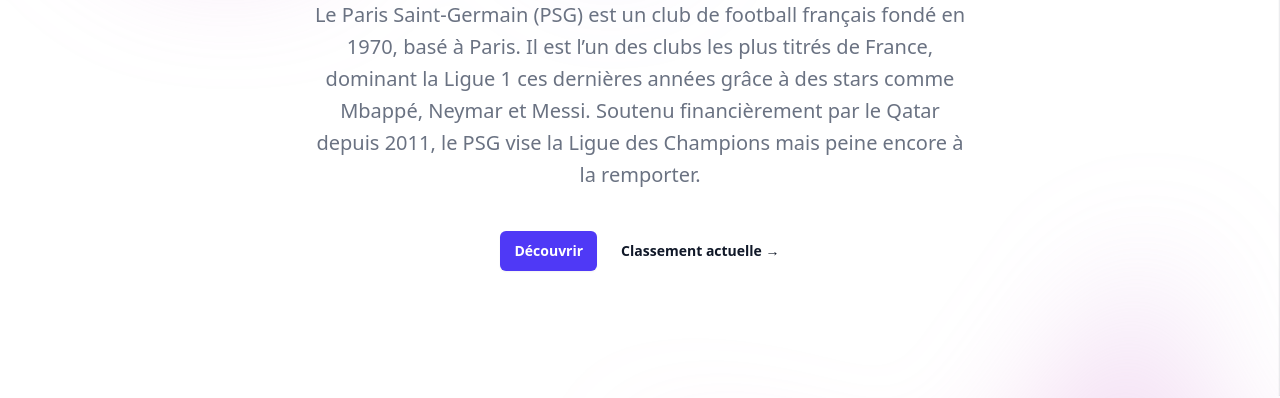
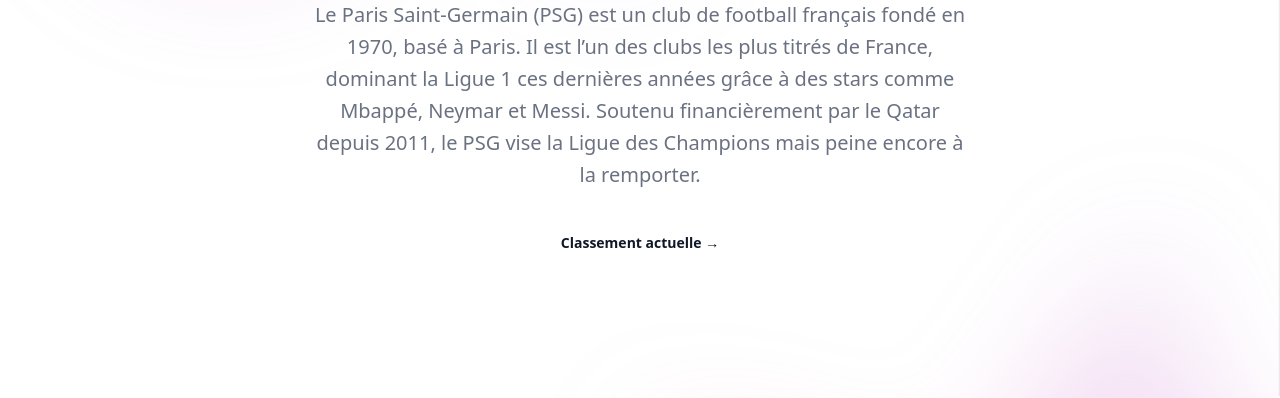
Before and after one commit to ANTSKYYY/AntoineL, a website: page src/index.html in a window 1280 px wide. Shown: the part 405-803 px from the top of the page. Drawn offline with Linux system fonts and the light colour scheme; no server answers.

Commit message:
Update index.html

```diff
--- a/src/index.html
+++ b/src/index.html
@@ -86,8 +86,7 @@
               <h1 class="text-5xl font-semibold tracking-tight text-balance text-gray-700 sm:text-6xl">Paris Saint-Germain</h1>
               <p class="mt-8 text-lg font-medium text-pretty text-gray-500 sm:text-xl/8">Le Paris Saint-Germain (PSG) est un club de football français fondé en 1970, basé à Paris. Il est l’un des clubs les plus titrés de France, dominant la Ligue 1 ces dernières années grâce à des stars comme Mbappé, Neymar et Messi. Soutenu financièrement par le Qatar depuis 2011, le PSG vise la Ligue des Champions mais peine encore à la remporter.</p>
               <div class="mt-10 flex items-center justify-center gap-x-6">
-                <a href="#slider" class="rounded-md bg-indigo-600 px-3.5 py-2.5 text-sm font-semibold text-white shadow-xs hover:bg-indigo-500 focus-visible:outline-2 focus-visible:outline-offset-2 focus-visible:outline-indigo-600">Découvrir</a>
-                <a href="#classement" class="text-sm/6 font-semibold text-gray-900">Classement actuelle <span aria-hidden="true">→</span></a>
+                <a href="#classement1" class="text-sm/6 font-semibold text-gray-900">Classement actuelle <span aria-hidden="true">→</span></a>
               </div>
             </div>
           </div>
@@ -99,7 +98,7 @@
 
       <!-- Classement via Api -->
       <div class="standing h-screen flex flex-col" id="classement1">
-        <h1 class="text-6xl font-semibold text-black-700 text-center">Classement</h1>
+        <h1 class="text-6xl font-semibold text-black-700 text-center" >Classement</h1>
         <p class="text-2xl text-center mb-6" style="position: relative; z-index: 10;">
           Voici le classement de la ligue 1, récupéré via une api gratuite :
           <a href="https://www.football-data.org" target="_blank" style="text-decoration: underline; z-index: 10; position: relative;">football-data.org</a>
```
